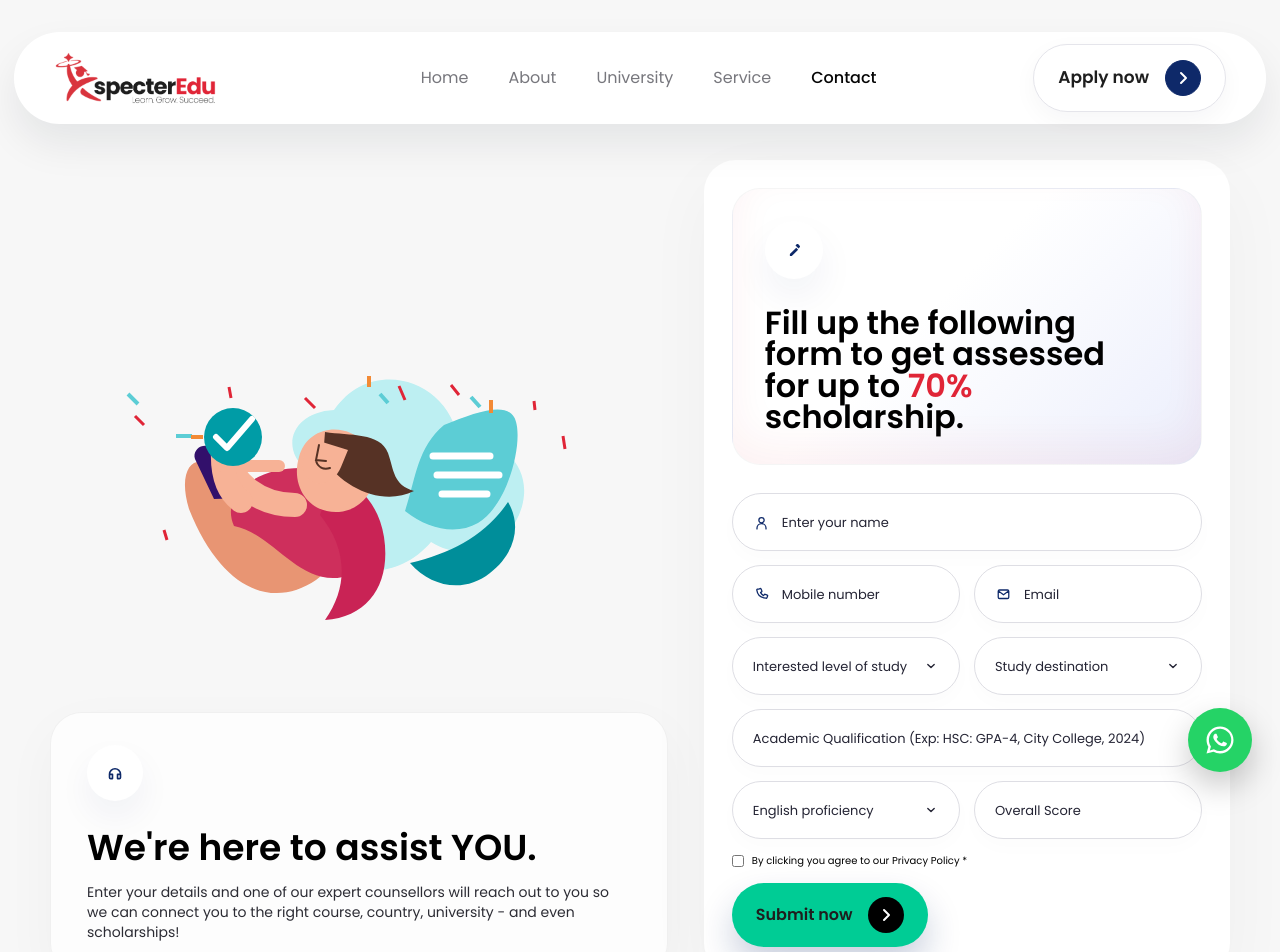
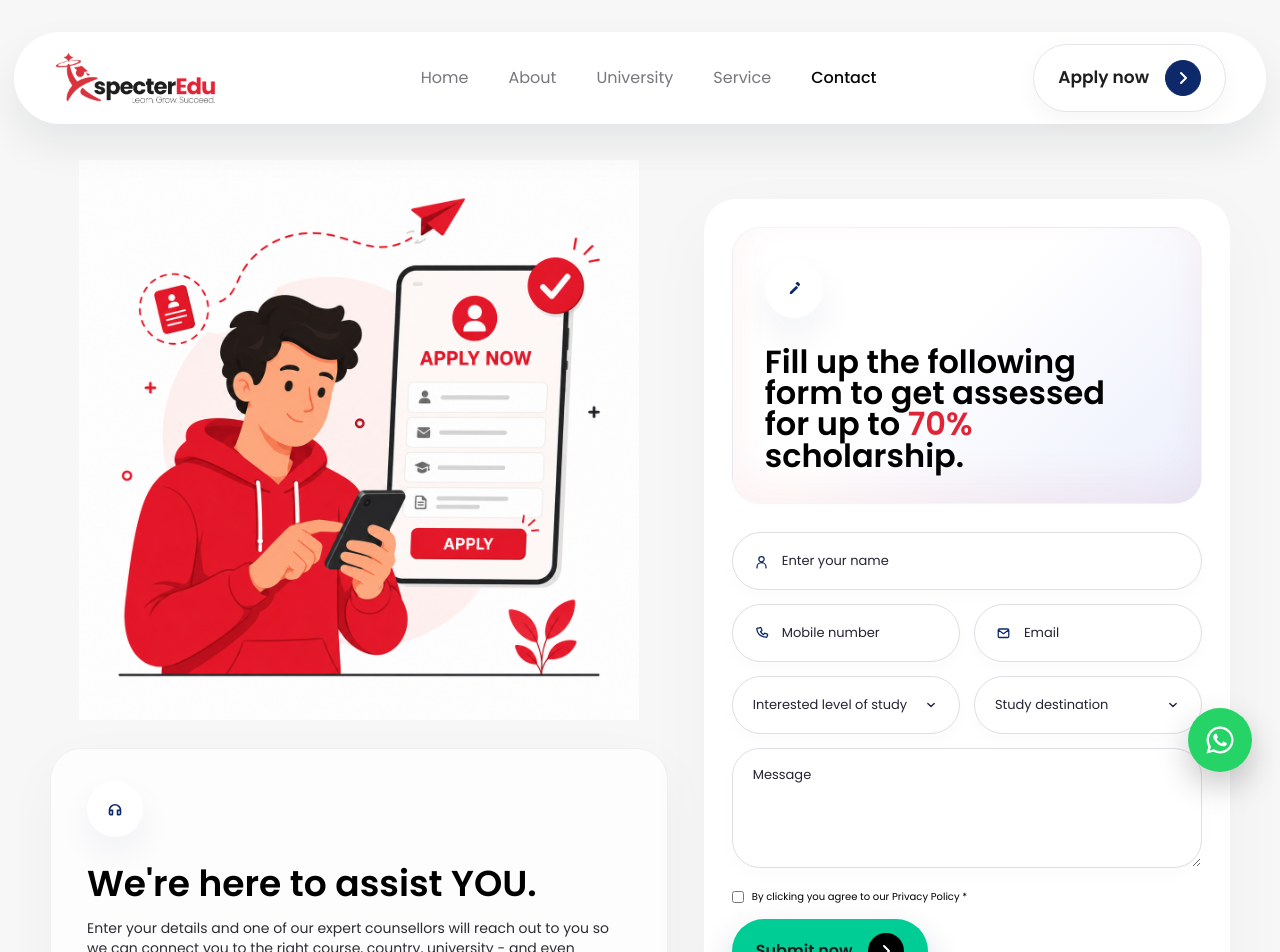
Before and after one commit to graphicmoron/specteredu, a Next.js app: page /contact in a window 1280 px wide. Shown: the top 952 px of the page. Built offline with nearby package versions, Linux system fonts and the light colour scheme.

Commit message:
fix linking and contcat form and all

```diff
--- a/app/contact/page.jsx
+++ b/app/contact/page.jsx
@@ -1,6 +1,8 @@
 "use client";
 
 import React, { useState } from "react";
+import { useForm, ValidationError } from "@formspree/react";
+import Image from "next/image";
 
 const levelOfStudyOptions = [
   "Foundation / Pathway",
@@ -12,24 +14,12 @@ const levelOfStudyOptions = [
 
 const destinationOptions = [
   "Georgia",
-  "Australia",
-  "Canada",
-  "United Kingdom",
-  "United States",
-  "New Zealand",
-];
-
-const englishProficiencyOptions = [
-  "IELTS",
-  "PTE",
-  "TOEFL",
-  "Duolingo",
-  "No test yet",
 ];
 
 const fields = [
   {
     label: "Enter your name",
+    name: "name",
     type: "input",
     wide: true,
     icon: (
@@ -38,27 +28,24 @@ const fields = [
   },
   {
     label: "Mobile number",
+    name: "phone",
     type: "input",
+    inputType: "tel",
     icon: (
       <path d="M6.5 3.8 8.3 3c.5-.2 1 .1 1.2.5l.9 2.2c.2.4.1.9-.3 1.2l-1.2.9a9.4 9.4 0 0 0 3.5 3.5l.9-1.2c.3-.4.8-.5 1.2-.3l2.2.9c.5.2.7.7.5 1.2l-.8 1.8c-.2.5-.7.8-1.2.7C9 13.8 5.2 10 4.5 4.8c-.1-.5.2-1 .7-1.2Z" />
     ),
   },
   {
     label: "Email",
+    name: "email",
     type: "input",
+    inputType: "email",
     icon: (
       <path d="M3.8 6.2c0-.8.7-1.5 1.5-1.5h9.4c.8 0 1.5.7 1.5 1.5v7c0 .8-.7 1.5-1.5 1.5H5.3c-.8 0-1.5-.7-1.5-1.5v-7Zm.6.1 5.6 4 5.6-4" />
     ),
   },
-  { label: "Interested level of study", type: "select", options: levelOfStudyOptions },
-  { label: "Study destination", type: "select", options: destinationOptions },
-  {
-    label: "Academic Qualification (Exp: HSC: GPA-4, City College, 2024)",
-    type: "input",
-    wide: true,
-  },
-  { label: "English proficiency", type: "select", options: englishProficiencyOptions },
-  { label: "Overall Score", type: "input" },
+  { label: "Interested level of study", name: "levelOfStudy", type: "select", options: levelOfStudyOptions },
+  { label: "Study destination", name: "studyDestination", type: "select", options: destinationOptions },
 ];
 
 function FieldIcon({ children }) {
@@ -75,39 +62,13 @@ function FieldIcon({ children }) {
   );
 }
 
-function ContactIllustration() {
-  return (
-    <svg aria-hidden="true" className="h-full w-full" viewBox="0 0 560 360" fill="none">
-      <path d="M255 86c38-55 118-31 125 35 34-12 68 14 65 50-4 46-54 72-93 47-26 31-70 39-105 15-31-21-39-58-20-88-26-21-14-57 28-59Z" fill="#BDEFF2" />
-      <path d="M365 101c32-13 61-23 70-8 11 18-4 87-36 106-21 12-49 7-73-12 11-33 12-63 39-86Z" fill="#5CCDD5" />
-      <path d="M429 178c14 23 7 52-18 71-25 20-58 15-80-10 42-10 76-28 98-61Z" fill="#008E9A" />
-      <path d="M354 132h57M358 151h62M363 170h45" stroke="#fff" strokeLinecap="round" strokeWidth="7" />
-      <path d="M110 185c34 85 86 99 127 71 16-11 23-32 12-48-19-27-71-11-106-56-22-29-47-13-33 33Z" fill="#E89573" />
-      <path d="M135 175 116 135c-2-6 2-12 8-13l8-1c5-1 9 2 11 6l20 47-28 1Z" fill="#32106B" />
-      <path d="M155 202c42 8 67 66 117 49 45-16 30-95-29-105-56-10-104 21-88 56Z" fill="#CE2F5C" />
-      <path d="M255 151c27 10 45 31 50 62 7 45-14 80-59 83 24-34 22-72-5-105l14-40Z" fill="#C92355" />
-      <path d="M220 133c8-32 48-36 66-13 21 28 6 65-26 68-28 2-49-24-40-55Z" fill="#F7B296" />
-      <path d="M246 108c25 4 55 0 63 21 6 17 5 32 26 38-30 15-70-1-91-33l2-26Z" fill="#563225" />
-      <path d="M226 129c-4 11-3 24 8 29 10 5 23-2 28-15l7-17-29-9-14 12Z" fill="#F7B296" />
-      <path d="M237 137c2 6 7 9 14 7M240 121l-3 15 10 1" stroke="#563225" strokeLinecap="round" strokeWidth="2" />
-      <path d="M216 181c-35 0-62-20-72-55" stroke="#F7B296" strokeLinecap="round" strokeWidth="24" />
-      <path d="M144 126c-1 21 3 40 18 51" stroke="#F7B296" strokeLinecap="round" strokeWidth="24" />
-      <path d="M142 142h58" stroke="#F7B296" strokeLinecap="round" strokeWidth="12" />
-      <circle cx="154" cy="113" r="29" fill="#009CA6" />
-      <path d="m137 113 11 11 25-29" stroke="#fff" strokeLinecap="round" strokeLinejoin="round" strokeWidth="6" />
-      <path d="M56 92 65 101M150 63l2 11M226 74l10 10M320 62l6 14M372 61l8 10M484 112l2 13M85 206l3 10M455 77l1 9" stroke="#E02537" strokeWidth="3" />
-      <path d="M97 112h16M49 70l10 10M301 70l8 9M392 73l9 10" stroke="#5CCDD5" strokeWidth="4" />
-      <path d="M290 63v-11M412 89v-13M124 113h-12" stroke="#F28A35" strokeWidth="4" />
-    </svg>
-  );
-}
-
-function CustomDropdown({ label, options }) {
+function CustomDropdown({ label, name, options }) {
   const [isOpen, setIsOpen] = useState(false);
   const [selected, setSelected] = useState("");
 
   return (
     <span className="relative block">
+      <input type="hidden" name={name} value={selected} />
       <button
         type="button"
         className={`flex h-[58px] w-full items-center gap-3 rounded-full border border-[#dedee4] bg-white px-5 text-left text-[13px] text-[#242434] shadow-[0_8px_20px_rgba(17,24,39,0.015)] transition-colors ${
@@ -153,12 +114,21 @@ function CustomDropdown({ label, options }) {
 }
 
 export default function ContactPage() {
+  const [state, handleSubmit] = useForm("xgobjkvn");
+
   return (
     <main className="bg-[#f7f7f7] px-4 pb-10 pt-28 text-black sm:px-6 sm:pb-14 sm:pt-36 lg:px-8 lg:pt-40">
       <section className="mx-auto grid min-h-[calc(100vh-10rem)] max-w-[1180px] items-end gap-8 md:grid-cols-[1.08fr_0.92fr] md:gap-4 lg:gap-9">
         <div className="flex min-h-[540px] flex-col justify-end gap-7 sm:min-h-[620px] md:min-h-[560px] lg:min-h-[640px]">
           <div className="mx-auto flex w-full max-w-[560px] flex-1 items-center justify-center md:max-w-[520px] lg:max-w-[560px]">
-            <ContactIllustration />
+            <Image
+              src="/contact.png"
+              alt="Student completing an application form"
+              width={1254}
+              height={1254}
+              className="h-full w-full object-contain"
+              priority
+            />
           </div>
 
           <article className="rounded-[32px] border border-black/5 bg-white/72 px-7 py-7 shadow-[0_18px_55px_rgba(17,24,39,0.035)] sm:px-9 sm:py-8 md:px-7 lg:px-9">
@@ -190,37 +160,77 @@ export default function ContactPage() {
             </h2>
           </div>
 
-          <form className="mt-7 grid gap-3.5 sm:grid-cols-2 md:gap-3 lg:gap-3.5" action="#">
+          {state.succeeded ? (
+            <div className="mt-7 rounded-[28px] border border-secondary/20 bg-secondary/5 px-6 py-8 text-center" role="status">
+              <h3 className="text-xl font-semibold text-secondary">Thank you!</h3>
+              <p className="mt-2 text-sm leading-6 text-[#2c2c34]">
+                Your details have been submitted. One of our counsellors will contact you soon.
+              </p>
+            </div>
+          ) : (
+          <form className="mt-7 grid gap-3.5 sm:grid-cols-2 md:gap-3 lg:gap-3.5" onSubmit={handleSubmit}>
             {fields.map((field) => (
               <label key={field.label} className={field.wide ? "sm:col-span-2" : ""}>
                 <span className="sr-only">{field.label}</span>
                 {field.type === "select" ? (
-                  <CustomDropdown label={field.label} options={field.options} />
+                  <CustomDropdown label={field.label} name={field.name} options={field.options} />
                 ) : (
                   <span className="flex h-[58px] items-center gap-3 rounded-full border border-[#dedee4] bg-white px-5 text-[13px] text-[#242434] shadow-[0_8px_20px_rgba(17,24,39,0.015)] transition-colors focus-within:border-secondary">
                     <FieldIcon>{field.icon}</FieldIcon>
                     <input
+                      type={field.inputType || "text"}
+                      name={field.name}
                       className="min-w-0 flex-1 bg-transparent text-[13px] text-[#242434] outline-none placeholder:text-[#242434]"
                       placeholder={field.label}
+                      required
                     />
                   </span>
                 )}
               </label>
             ))}
 
+            <label className="sm:col-span-2">
+              <span className="sr-only">Message</span>
+              <textarea
+                name="message"
+                rows="4"
+                required
+                placeholder="Message"
+                className="min-h-[120px] w-full resize-y rounded-[28px] border border-[#dedee4] bg-white px-5 py-4 text-[13px] text-[#242434] shadow-[0_8px_20px_rgba(17,24,39,0.015)] outline-none transition-colors placeholder:text-[#242434] focus:border-secondary"
+              />
+            </label>
+
             <label className="flex items-start gap-2 text-[10px] leading-4 text-black sm:col-span-2">
-              <input type="checkbox" className="mt-0.5 h-3 w-3 shrink-0 accent-secondary" />
+              <input type="checkbox" name="privacyConsent" value="agreed" required className="mt-0.5 h-3 w-3 shrink-0 accent-secondary" />
               <span>
                 By clicking you agree to our Privacy Policy <span aria-hidden="true">*</span>
               </span>
             </label>
 
+            <ValidationError
+              className="text-sm text-primary sm:col-span-2"
+              prefix="Email"
+              field="email"
+              errors={state.errors}
+            />
+            <ValidationError
+              className="text-sm text-primary sm:col-span-2"
+              prefix="Message"
+              field="message"
+              errors={state.errors}
+            />
+            <ValidationError
+              className="text-sm text-primary sm:col-span-2"
+              errors={state.errors}
+            />
+
             <div className="sm:col-span-2">
               <button
                 type="submit"
+                disabled={state.submitting}
                 className="group inline-flex h-14 min-w-[170px] items-center justify-center gap-4 rounded-full bg-rare px-6 text-base font-semibold text-txt-primary shadow-[0_18px_34px_rgba(14,41,105,0.22)] transition-all duration-300 hover:-translate-y-0.5 hover:bg-white focus-visible:-translate-y-0.5 focus-visible:bg-white sm:h-16 sm:min-w-[190px]"
               >
-                Submit now
+                {state.submitting ? "Submitting..." : "Submit now"}
                 <span className="flex h-9 w-9 items-center justify-center rounded-full bg-black text-white transition-colors duration-300 group-hover:bg-secondary group-focus-visible:bg-secondary">
                   <svg aria-hidden="true" className="h-5 w-5" viewBox="0 0 20 20" fill="none">
                     <path d="M8 5l5 5-5 5" stroke="currentColor" strokeLinecap="round" strokeLinejoin="round" strokeWidth="2" />
@@ -229,6 +239,7 @@ export default function ContactPage() {
               </button>
             </div>
           </form>
+          )}
         </aside>
       </section>
     </main>
--- a/app/university/page.jsx
+++ b/app/university/page.jsx
@@ -134,7 +134,7 @@ function UniversityMark({ university }) {
 export default function Page() {
   return (
     <div>
-      <section className="mx-auto max-w-[1374px] px-4 pb-16 pt-40 sm:px-6 lg:px-8">
+      <section className="mx-auto max-w-[1374px] px-4 pb-16 xl:pt-40 lg:pt-40 pt-20 sm:px-6 lg:px-8">
         <div className="relative overflow-hidden rounded-[28px]">
           <img
             src="/university/hero.png"
--- a/components/Footer.jsx
+++ b/components/Footer.jsx
@@ -89,7 +89,7 @@ export default function Footer() {
               Let us guide you through every step.
             </p>
             <a
-              href="#"
+              href="/contact"
               className="group mt-7 flex h-14 min-w-[220px] items-center justify-center gap-4 rounded-full bg-rare px-6 text-base font-semibold text-txt-primary shadow-[0_18px_34px_rgba(14,41,105,0.22)] transition-all duration-300 hover:-translate-y-0.5 hover:bg-white focus-visible:-translate-y-0.5 focus-visible:bg-white sm:h-16 sm:min-w-[240px]"
             >
               Get started for free
--- a/components/Home/Hero.jsx
+++ b/components/Home/Hero.jsx
@@ -27,7 +27,7 @@ export default function Hero() {
               </p>
 
               <a
-                href="#"
+                href="/contact"
                 className="group mt-9 flex h-16 min-w-[236px] items-center justify-center gap-4 rounded-full bg-rare px-7 text-base font-semibold text-txt-primary shadow-[0_18px_34px_rgba(14,41,105,0.2)] transition-all duration-300 hover:-translate-y-0.5 hover:bg-white focus-visible:-translate-y-0.5 focus-visible:bg-white sm:h-[74px] sm:min-w-[270px] sm:text-lg"
               >
                 Start your journey now
--- a/components/Navbar.jsx
+++ b/components/Navbar.jsx
@@ -61,7 +61,7 @@ export default function Navbar() {
         </div>
 
         <a
-          href="#feedback"
+          href="/contact"
           className="group flex h-[68px] min-w-[154px] items-center justify-center gap-4 rounded-full border border-[#e5e5eb] bg-white px-6 text-[17px] font-semibold text-txt-primary shadow-[0_8px_24px_rgba(17,24,39,0.04)] transition-all duration-300 hover:bg-secondary hover:text-white hover:tracking-normal focus-visible:bg-secondary focus-visible:text-white"
         >
           Apply now
--- a/package.json
+++ b/package.json
@@ -8,6 +8,7 @@
     "start": "next start"
   },
   "dependencies": {
+    "@formspree/react": "^3.0.0",
     "gsap": "^3.15.0",
     "next": "16.2.6",
     "react": "19.2.4",
```
Also changed, not shown: public/contact.png (added), 1 other file (tests, documents, lock files or other folders).
